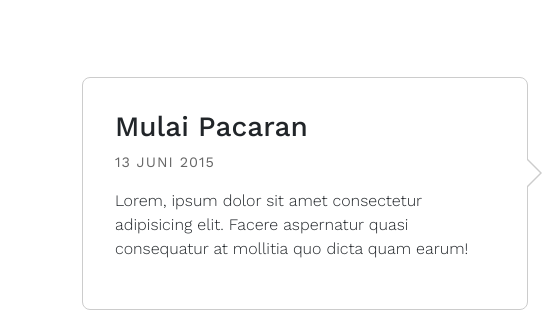
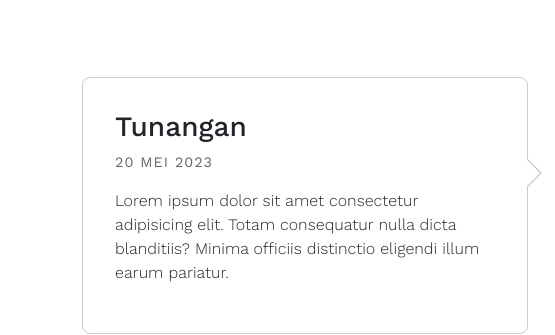
Before and after one commit to akhilesshyantica/website-wedding, a plain HTML site: page index.html in a window 1280 px wide. Shown: the part 3422-3757 px from the top of the page, 0-555 px from the left. Drawn offline with nearby package versions, Linux system fonts and the light colour scheme.

Commit message:
membuat checkpoint story ketiga dengan menghapus class timeline-inverted pada li

```diff
--- a/index.html
+++ b/index.html
@@ -242,13 +242,14 @@
                             <div class="timeline-image" style="background-image: url(https://picsum.photos/301/301);"></div>
                             <div class="timeline-panel">
                                 <div class="timeline-heading">
-                                    <h3>Mulai Pacaran</h3>
-                                    <span>13 Juni 2015</span>
+                                    <h3>Tunangan</h3>
+                                    <span>20 Mei 2023</span>
                                 </div>
                                 <div class="timeline-body">
-                                    <p>Lorem, ipsum dolor sit amet consectetur adipisicing
-                                        elit. Facere aspernatur quasi consequatur
-                                        at mollitia quo dicta quam earum!</p>
+                                    <p>Lorem ipsum dolor sit amet consectetur adipisicing elit.
+                                        Totam consequatur nulla dicta
+                                        blanditiis? Minima officiis distinctio eligendi
+                                         illum earum pariatur.</p>
                                 </div>
                             </div>
 
```
